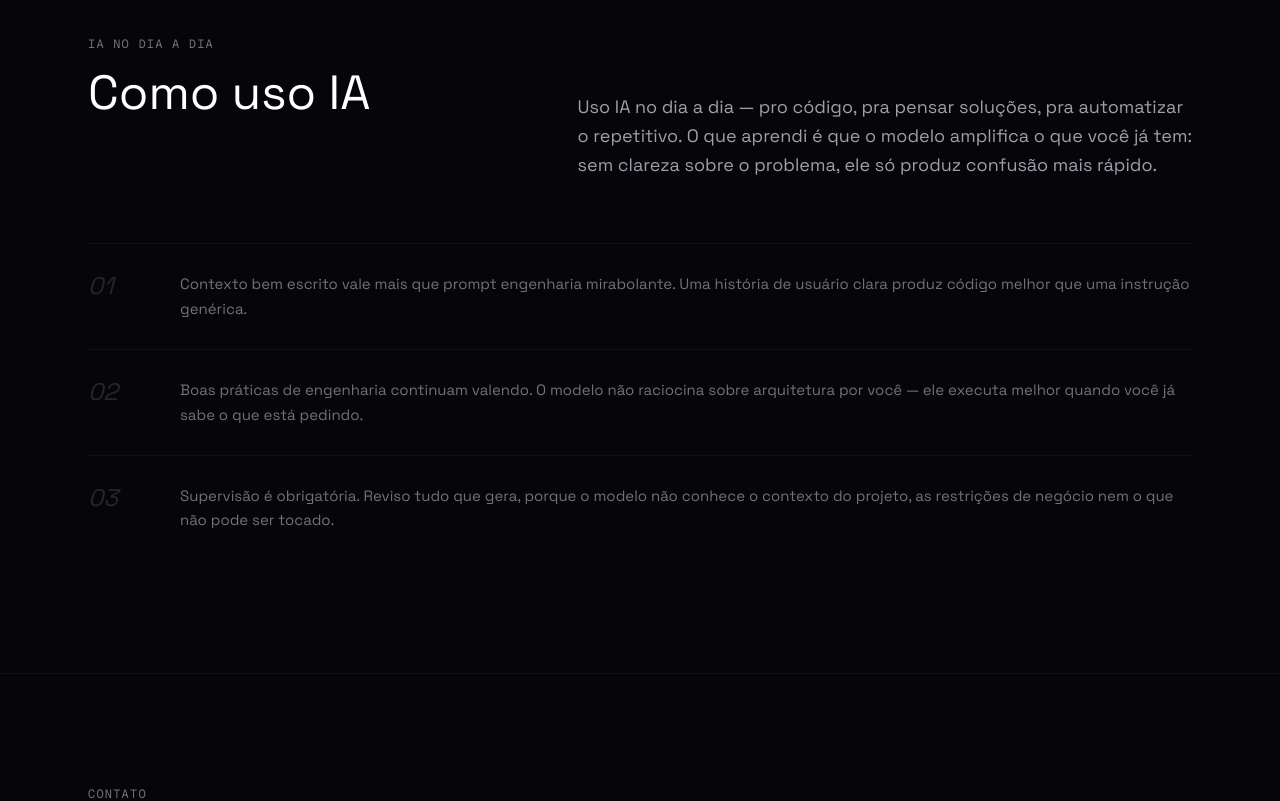
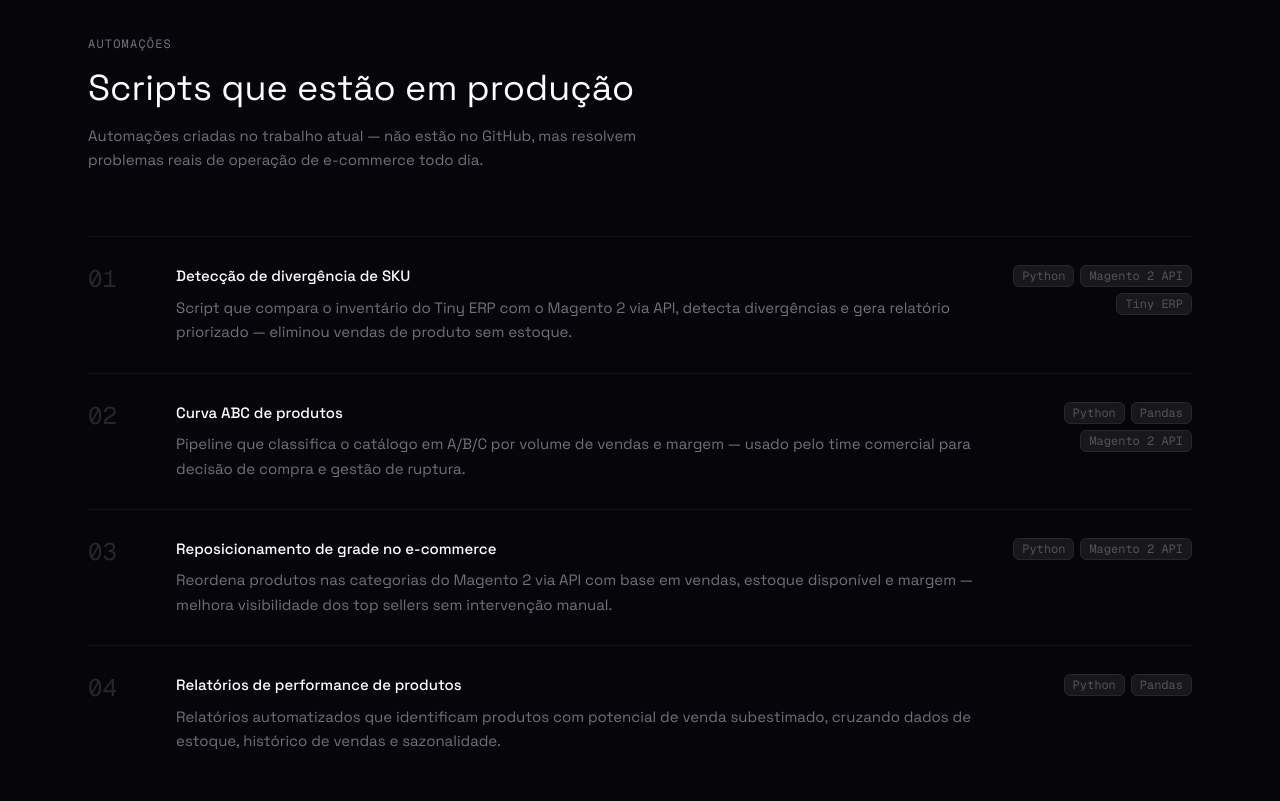
Before and after one commit to nemcolas/nicolasmartins, a Next.js app: page / in a window 1280 px wide. Shown: the part 7160-7961 px from the top of the page. Built offline with nearby package versions, Linux system fonts and the light colour scheme.

Commit message:
feat(automations): add automations section with e-commerce case studies

```diff
--- a/src/app/page.tsx
+++ b/src/app/page.tsx
@@ -5,6 +5,7 @@ import { EasterEgg } from "@/components/EasterEgg";
 import { Experience } from "@/components/Experience";
 import { Skills } from "@/components/Skills";
 import { Projects } from "@/components/Projects";
+import { Automations } from "@/components/Automations";
 import { AIUsage } from "@/components/AIUsage";
 import { Contact } from "@/components/Contact";
 import { Footer } from "@/components/Footer";
@@ -20,6 +21,7 @@ export default function Home() {
         <Experience />
         <Skills />
         <Projects />
+        <Automations />
         <AIUsage />
         <Contact />
       </main>
--- /dev/null
+++ b/src/components/Automations.tsx
@@ -0,0 +1,80 @@
+"use client";
+
+import { useLanguage } from "@/contexts/LanguageContext";
+import { i18n } from "@/data/translations";
+import { automations, type Automation } from "@/data/automations";
+import { useInView } from "@/hooks/useInView";
+
+function AutoItem({ auto, index }: { auto: Automation; index: number }) {
+  const { ref, inView } = useInView();
+  const { lang } = useLanguage();
+
+  return (
+    <div
+      ref={ref}
+      className={`grid md:grid-cols-[56px_1fr_auto] gap-4 md:gap-8 py-7 items-start transition-all duration-700 ease-out ${
+        inView ? "opacity-100 translate-y-0" : "opacity-0 translate-y-6"
+      }`}
+      style={{ transitionDelay: inView ? `${index * 80}ms` : "0ms" }}
+    >
+      <span className="text-2xl text-zinc-800 font-mono leading-none pt-0.5 select-none">
+        0{index + 1}
+      </span>
+      <div>
+        <h3 className="text-white font-medium mb-2 text-[15px]">{auto.title[lang]}</h3>
+        <p className="text-zinc-500 text-[15px] leading-relaxed">{auto.description[lang]}</p>
+      </div>
+      <div className="flex flex-wrap gap-1.5 md:justify-end md:max-w-[180px]">
+        {auto.stack.map((s) => (
+          <span
+            key={s}
+            className="px-2 py-0.5 rounded-md bg-zinc-900 border border-zinc-800 text-zinc-600 text-xs font-mono whitespace-nowrap"
+          >
+            {s}
+          </span>
+        ))}
+      </div>
+    </div>
+  );
+}
+
+export function Automations() {
+  const { lang } = useLanguage();
+  const t = i18n.automations;
+  const { ref: headerRef, inView: headerIn } = useInView();
+
+  return (
+    <section id="automations" className="py-28 border-t border-zinc-800/40">
+      <div className="max-w-6xl mx-auto px-6">
+
+        <div
+          ref={headerRef}
+          className={`transition-all duration-700 ease-out mb-16 ${
+            headerIn ? "opacity-100 translate-y-0" : "opacity-0 translate-y-8"
+          }`}
+        >
+          <p className="text-xs font-mono text-zinc-500 uppercase tracking-widest mb-4">
+            {t.label[lang]}
+          </p>
+          <h2 className="text-3xl md:text-4xl text-white mb-4">
+            {t.heading[lang]}
+          </h2>
+          <p className="text-zinc-500 text-[15px] max-w-xl leading-relaxed">
+            {t.sub[lang]}
+          </p>
+        </div>
+
+        <div className="divide-y divide-zinc-800/40 border-t border-zinc-800/40">
+          {automations.map((auto, i) => (
+            <AutoItem key={i} auto={auto} index={i} />
+          ))}
+        </div>
+
+        <p className="mt-8 text-xs font-mono text-zinc-700">
+          // {t.note[lang]}
+        </p>
+
+      </div>
+    </section>
+  );
+}
--- /dev/null
+++ b/src/data/automations.ts
@@ -0,0 +1,54 @@
+import type { BiStr } from "./translations";
+
+export type Automation = {
+  title: BiStr;
+  description: BiStr;
+  stack: string[];
+};
+
+export const automations: Automation[] = [
+  {
+    title: {
+      pt: "Detecção de divergência de SKU",
+      en: "SKU divergence detection",
+    },
+    description: {
+      pt: "Script que compara o inventário do Tiny ERP com o Magento 2 via API, detecta divergências e gera relatório priorizado — eliminou vendas de produto sem estoque.",
+      en: "Script that compares Tiny ERP inventory with Magento 2 via API, detects divergences and generates a prioritized report — eliminated out-of-stock sales.",
+    },
+    stack: ["Python", "Magento 2 API", "Tiny ERP"],
+  },
+  {
+    title: {
+      pt: "Curva ABC de produtos",
+      en: "Product ABC curve",
+    },
+    description: {
+      pt: "Pipeline que classifica o catálogo em A/B/C por volume de vendas e margem — usado pelo time comercial para decisão de compra e gestão de ruptura.",
+      en: "Pipeline that classifies the catalog into A/B/C by sales volume and margin — used by the commercial team for purchasing decisions and stockout management.",
+    },
+    stack: ["Python", "Pandas", "Magento 2 API"],
+  },
+  {
+    title: {
+      pt: "Reposicionamento de grade no e-commerce",
+      en: "E-commerce grid repositioning",
+    },
+    description: {
+      pt: "Reordena produtos nas categorias do Magento 2 via API com base em vendas, estoque disponível e margem — melhora visibilidade dos top sellers sem intervenção manual.",
+      en: "Reorders products in Magento 2 categories via API based on sales, available stock, and margin — improves top seller visibility without manual intervention.",
+    },
+    stack: ["Python", "Magento 2 API"],
+  },
+  {
+    title: {
+      pt: "Relatórios de performance de produtos",
+      en: "Product performance reports",
+    },
+    description: {
+      pt: "Relatórios automatizados que identificam produtos com potencial de venda subestimado, cruzando dados de estoque, histórico de vendas e sazonalidade.",
+      en: "Automated reports identifying products with underestimated sales potential, cross-referencing stock data, sales history, and seasonality.",
+    },
+    stack: ["Python", "Pandas"],
+  },
+];
```
